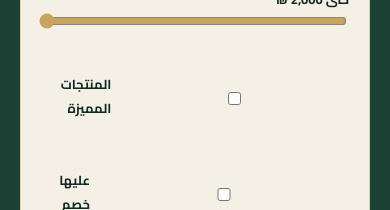
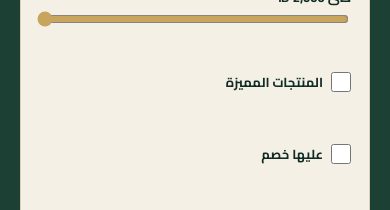
Before and after one commit to majdhamarshe/ababil, a React (Vite) app: page /products in a window 390 px wide. Shown: the part 634-844 px from the top of the page. Built offline with nearby package versions, Linux system fonts and the light colour scheme; no server answers.

Commit message:
Fix mobile product filters layout

```diff
--- a/src/styles.css
+++ b/src/styles.css
@@ -1763,6 +1763,36 @@ main {
   .checkoutLayout {
     grid-template-columns: 1fr;
   }
+  .catalogLayout {
+    display: block;
+  }
+  .filters {
+    box-sizing: border-box;
+    width: 100%;
+    margin-bottom: 24px;
+    padding: 18px;
+  }
+  .filters label,
+  .filterAdvanced,
+  .filterAdvanced label {
+    box-sizing: border-box;
+    min-width: 0;
+    width: 100%;
+  }
+  .filters .check {
+    justify-content: flex-start;
+    white-space: normal;
+  }
+  .filters .check input {
+    flex: 0 0 auto;
+    width: 20px;
+    height: 20px;
+    margin: 0;
+  }
+  .listingToolbar {
+    flex-wrap: wrap;
+    gap: 12px;
+  }
   .detailImage,
   .detailImage img {
     min-height: 350px;
```
